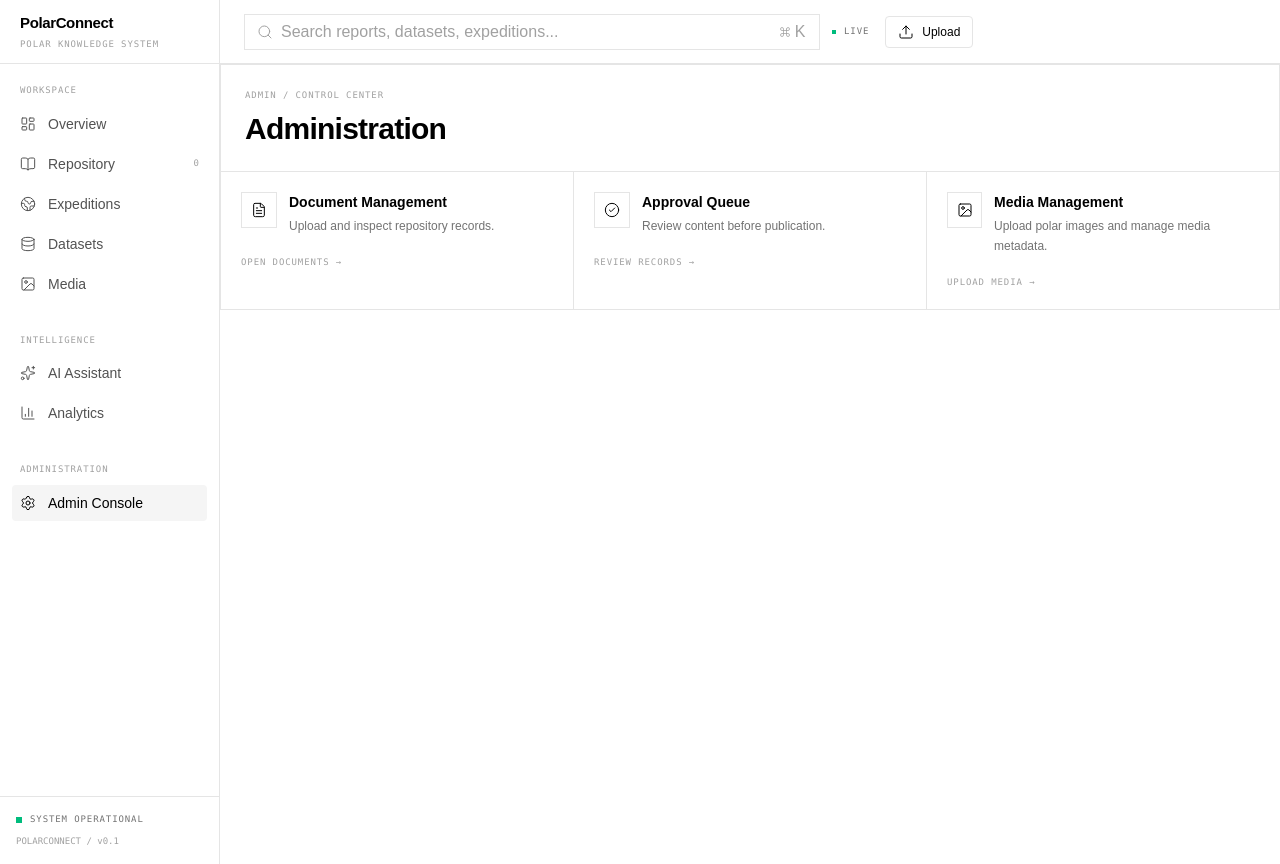
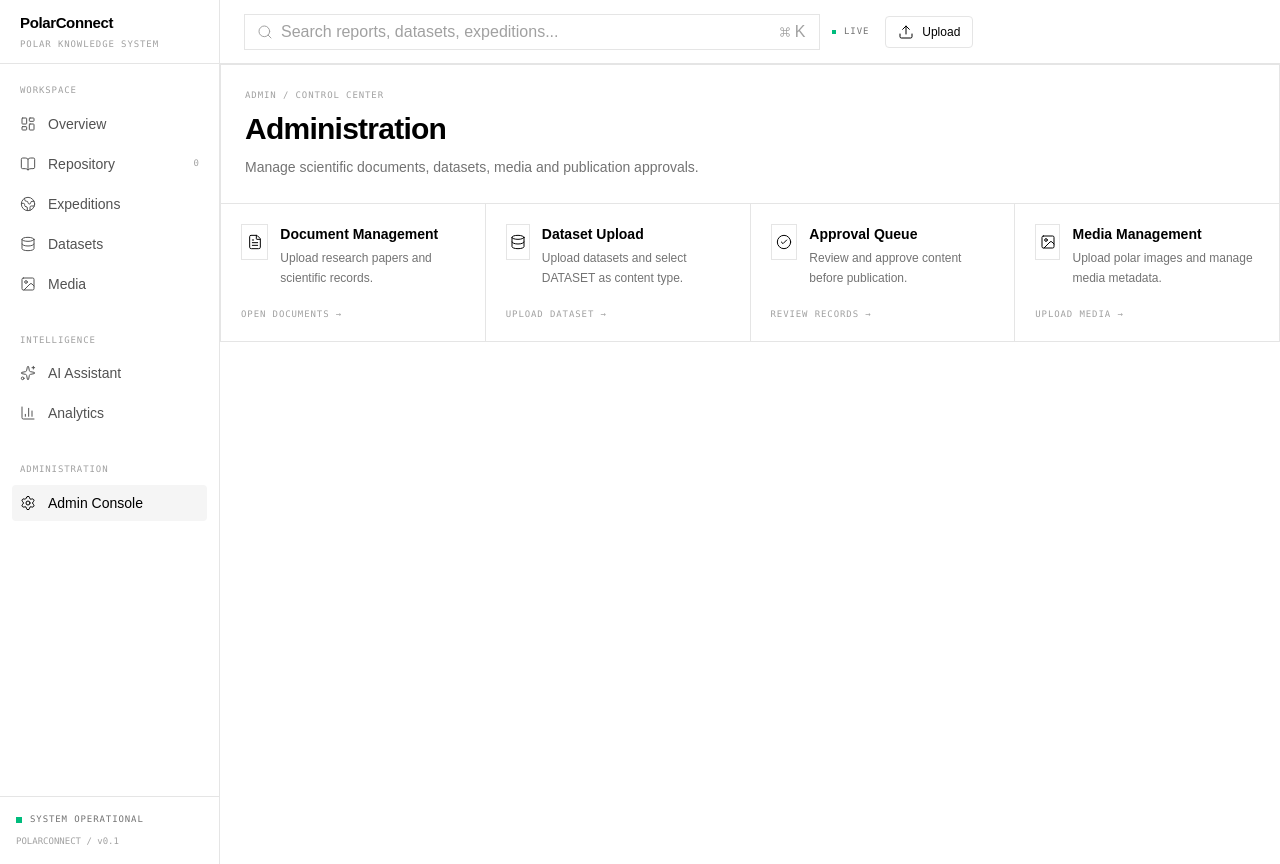
Before and after one commit to ArunIsharwal/polarconnect, a Next.js app: page /admin in a window 1280 px wide. Built offline with nearby package versions, Linux system fonts and the light colour scheme; no server answers; the database is empty; sample sign-in values are in the browser's storage.

Commit message:
feat: add dataset upload navigation

```diff
--- a/src/app/admin/page.tsx
+++ b/src/app/admin/page.tsx
@@ -47,6 +47,7 @@
 import Link from "next/link";
 import {
   CheckCircle2,
+  Database,
   FileText,
   Image as ImageIcon,
 } from "lucide-react";
@@ -64,10 +65,15 @@ export default function AdminPage() {
           <h1 className="mt-2 text-3xl font-semibold tracking-tight">
             Administration
           </h1>
+
+          <p className="mt-2 max-w-2xl text-sm leading-6 text-neutral-500">
+            Manage scientific documents, datasets, media and
+            publication approvals.
+          </p>
         </div>
 
         {/* ADMIN OPTIONS */}
-        <div className="grid gap-px bg-neutral-200 md:grid-cols-3">
+        <div className="grid gap-px bg-neutral-200 md:grid-cols-2 xl:grid-cols-4">
           {/* DOCUMENT MANAGEMENT */}
           <Link
             href="/admin/documents"
@@ -84,13 +90,39 @@ export default function AdminPage() {
                 </h2>
 
                 <p className="mt-1 text-xs leading-5 text-neutral-500">
-                  Upload and inspect repository records.
+                  Upload research papers and scientific records.
                 </p>
               </div>
             </div>
 
             <div className="mt-5 font-mono text-[9px] uppercase tracking-widest text-neutral-400">
               Open documents →
+            </div>
+          </Link>
+
+          {/* DATASET UPLOAD */}
+          <Link
+            href="/admin/documents"
+            className="bg-white p-5 transition-colors hover:bg-neutral-50"
+          >
+            <div className="flex items-start gap-3">
+              <div className="flex h-9 w-9 items-center justify-center border border-neutral-200">
+                <Database className="h-4 w-4 stroke-[1.5]" />
+              </div>
+
+              <div>
+                <h2 className="text-sm font-semibold">
+                  Dataset Upload
+                </h2>
+
+                <p className="mt-1 text-xs leading-5 text-neutral-500">
+                  Upload datasets and select DATASET as content type.
+                </p>
+              </div>
+            </div>
+
+            <div className="mt-5 font-mono text-[9px] uppercase tracking-widest text-neutral-400">
+              Upload dataset →
             </div>
           </Link>
 
@@ -110,7 +142,7 @@ export default function AdminPage() {
                 </h2>
 
                 <p className="mt-1 text-xs leading-5 text-neutral-500">
-                  Review content before publication.
+                  Review and approve content before publication.
                 </p>
               </div>
             </div>
--- a/src/app/datasets/page.tsx
+++ b/src/app/datasets/page.tsx
@@ -162,7 +162,7 @@ export default function DatasetsPage() {
         </div>
 
         {/* SEARCH */}
-        <div className="border-b border-neutral-200 p-4">
+        {/* <div className="border-b border-neutral-200 p-4">
           <label className="font-mono text-[9px] uppercase tracking-widest text-neutral-400">
             Search datasets
           </label>
@@ -176,7 +176,7 @@ export default function DatasetsPage() {
             placeholder="Search title, region, tags or filename..."
             className="mt-2 h-10 w-full border border-neutral-200 px-3 text-sm outline-none focus:border-black"
           />
-        </div>
+        </div> */}
 
         {/* STATUS */}
         <div className="flex items-center justify-between border-b border-neutral-200 px-4 py-3">
--- a/src/components/upload/UploadPanel.tsx
+++ b/src/components/upload/UploadPanel.tsx
@@ -1016,6 +1016,9 @@ export default function UploadPanel() {
                 "2025",
                 "2024",
                 "2023",
+                "2022",
+                "2021",
+                "2020",
               ]}
             />
           </div>
```
